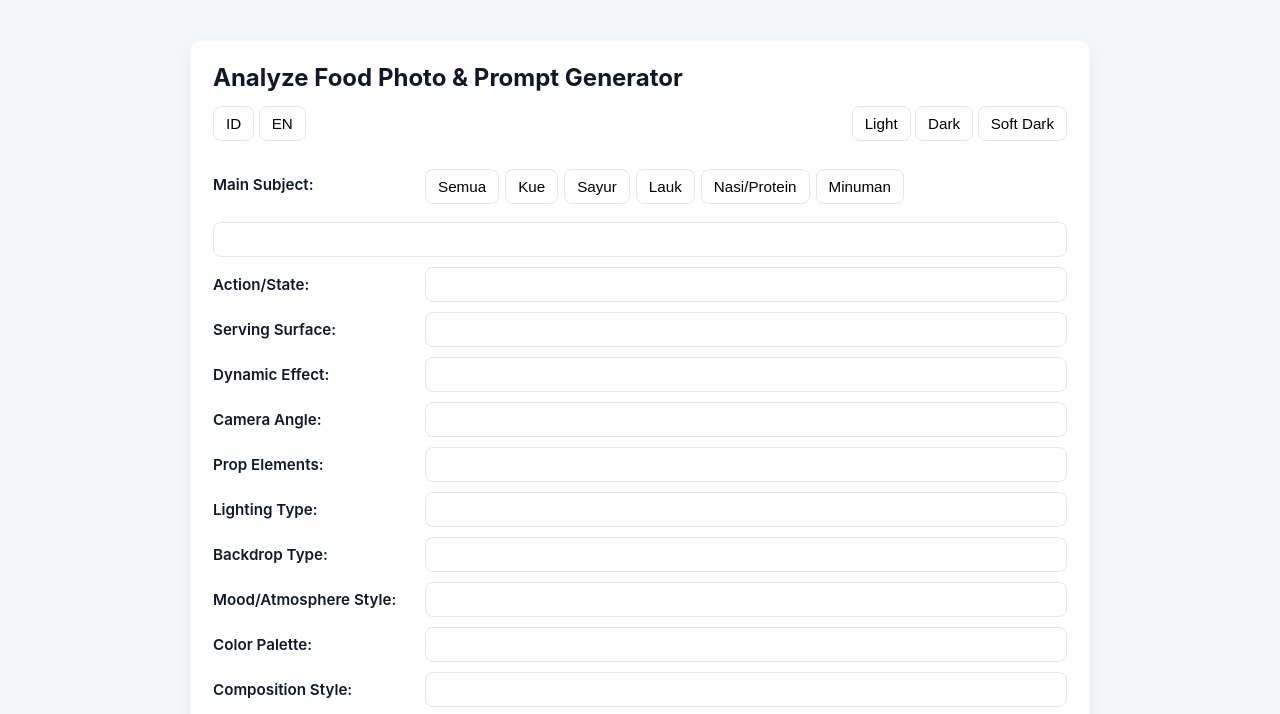
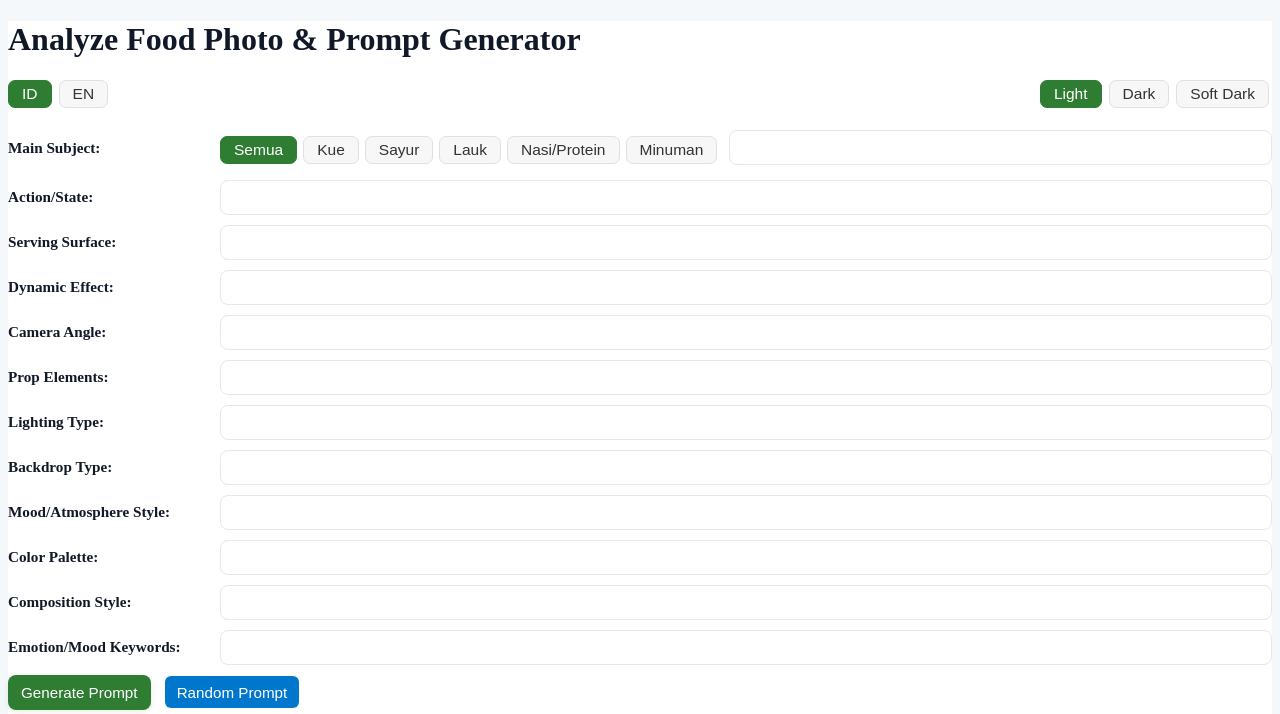
Before and after one commit to ryfey/food_prompt_gen, a plain HTML site: page index.html in a window 1280 px wide. Shown: the top 714 px of the page. Drawn offline with Linux system fonts and the light colour scheme.

Commit message:
Update style.css

```diff
--- a/style.css
+++ b/style.css
@@ -1,41 +1,105 @@
-/* style.css - styling for Prompt Generator app */
-
-:root{
-  --bg:#f5f8fa;
-  --card:#ffffff;
-  --accent:#2e7d32;
-  --muted:#888;
-  --border:#e5e7eb;
-  --btn-blue:#0077cc;
+:root {
+  --bg: #f5f8fa;
+  --card: #ffffff;
+  --accent: #2e7d32;
+  --muted: #888;
+  --border: #e5e7eb;
+  --btn-blue: #0077cc;
+  --text: #111827;
+  --details-bg: rgba(255,255,255,0.6);
+  --input-bg: #fff;
+  --input-text: #111827;
 }
 
-*{box-sizing:border-box}
-html,body{height:100%}
-body{
-  margin:0;
-  font-family:Inter, "Segoe UI", Roboto, Arial, sans-serif;
-  background:var(--bg);
-  color:#111827;
-  -webkit-font-smoothing:antialiased;
-  -moz-osx-font-smoothing:grayscale;
-  padding:20px;
+body {
+  background: var(--bg);
+  color: var(--text);
+}
+.container {
+  background: var(--card);
+  color: var(--text);
+}
+details {
+  background: linear-gradient(180deg, var(--details-bg), var(--details-bg));
+}
+.slot-group input,
+textarea {
+  background: var(--input-bg);
+  color: var(--input-text);
+}
+button, .lang-btn, .theme-btn, .foodcat-btn {
+  color: var(--text);
+}
+h1, h2 {
+  color: var(--text);
 }
 
-.container{
-  max-width:900px;
-  margin:20px auto;
-  background:var(--card);
-  border-radius:10px;
-  padding:22px;
-  box-shadow:0 6px 24px rgba(15,23,42,0.06);
-  border:1px solid rgba(0,0,0,0.03);
+/* Dark Theme */
+body.theme-dark {
+  --bg: #181a20;
+  --card: #22242a;
+  --accent: #3ad08c;
+  --muted: #b7b7b7;
+  --border: #33353a;
+  --btn-blue: #00a2ff;
+  --text: #e3eaf1;
+  --details-bg: rgba(32,34,39,0.7);
+  --input-bg: #282a31;
+  --input-text: #e3eaf1;
+}
+/* Soft Dark Theme */
+body.theme-soft {
+  --bg: #21242b;
+  --card: #282a32;
+  --accent: #b0ffcb;
+  --muted: #c6c6c6;
+  --border: #32343c;
+  --btn-blue: #6cb6ff;
+  --text: #e7f7e5;
+  --details-bg: rgba(40,42,50,0.8);
+  --input-bg: #23252b;
+  --input-text: #e7f7e5;
 }
 
-/* Header */
-h1{font-size:1.5rem;margin:0 0 14px}
-h2{font-size:1.05rem;margin:18px 0 8px}
+/* Theme Buttons */
+.theme-btn {
+  background: #f7f7f7;
+  border: 1px solid #e0e0e0;
+  color: #333;
+  border-radius: 7px;
+  padding: 4px 13px;
+  font-size: 0.97rem;
+  margin-right: 3px;
+  cursor: pointer;
+  transition: background 0.13s;
+}
+.theme-btn.active,
+.theme-btn:focus {
+  background: var(--accent);
+  color: #fff;
+  border-color: var(--accent);
+}
+.theme-btn:hover { background: #d3f5e1; }
 
-/* Form layout */
+.lang-btn {
+  background: #f7f7f7;
+  border: 1px solid #e0e0e0;
+  color: #333;
+  border-radius: 7px;
+  padding: 4px 13px;
+  font-size: 0.97rem;
+  margin-right: 3px;
+  cursor: pointer;
+  transition: background 0.13s;
+}
+.lang-btn.active,
+.lang-btn:focus {
+  background: var(--accent);
+  color: #fff;
+  border-color: var(--accent);
+}
+.lang-btn:hover { background: #d3f5e1; }
+
 .slot-group{
   display:flex;
   gap:12px;
@@ -57,7 +121,8 @@ textarea{
   border-radius:8px;
   border:1px solid var(--border);
   font-size:0.95rem;
-  background:#fff;
+  background:var(--input-bg);
+  color:var(--input-text);
 }
 .slot-group input:focus,
 textarea:focus{
@@ -66,7 +131,6 @@ textarea:focus{
   border-color:var(--accent);
 }
 
-/* Buttons */
 button{
   font-size:0.95rem;
   padding:8px 12px;
@@ -88,7 +152,6 @@ button[type="submit"]{
 }
 button:hover{filter:brightness(0.98)}
 
-/* Prompt textarea */
 #promptOutput{
   width:100%;
   min-height:90px;
@@ -97,19 +160,17 @@ button:hover{filter:brightness(0.98)}
   line-height:1.45;
 }
 
-/* Toggle buttons row */
 div[style*="display:flex"]{
   margin-top:10px;
   margin-bottom:6px;
 }
 
-/* Details / wordbanks */
 details{
   margin-top:8px;
   border:1px solid var(--border);
   border-radius:8px;
   padding:8px 12px;
-  background:linear-gradient(180deg, rgba(255,255,255,0.6), rgba(250,250,250,0.6));
+  background:linear-gradient(180deg, var(--details-bg), var(--details-bg));
 }
 details summary{
   list-style:none;
@@ -119,7 +180,6 @@ details summary{
 }
 .details-content{padding:8px 0}
 
-/* Tables and lists */
 .guide-table{width:100%;border-collapse:collapse}
 .guide-table th,
 .guide-table td{padding:8px;border:1px solid var(--border);vertical-align:top}
@@ -127,13 +187,29 @@ details summary{
 .mono{font-family:monospace;background:#f7f9fb;padding:6px;border-radius:4px}
 .examples{color:var(--muted);font-size:0.95rem}
 
-/* Wordbank slots list */
 .wb-slot{display:inline-block;vertical-align:top;width:45%;margin:6px 2.5%;min-width:240px}
 .wb-slot h4{margin:0 0 6px;font-size:0.95rem}
 .wb-slot ul{margin:0;padding-left:1.1rem;max-height:160px;overflow:auto}
 .wb-slot li{font-size:0.92rem;padding:2px 0;color:#222}
 
-/* Responsive */
+.foodcat-btn {
+  background: #f7f7f7;
+  border: 1px solid #e0e0e0;
+  color: #333;
+  border-radius: 7px;
+  padding: 4px 13px;
+  font-size: 0.97rem;
+  cursor: pointer;
+  transition: background 0.13s;
+}
+.foodcat-btn.active,
+.foodcat-btn:focus {
+  background: var(--accent);
+  color: #fff;
+  border-color: var(--accent);
+}
+.foodcat-btn:hover { background: #d3f5e1; }
+
 @media (max-width:720px){
   .slot-group{flex-direction:column;align-items:stretch}
   .slot-group label{width:auto}
```
